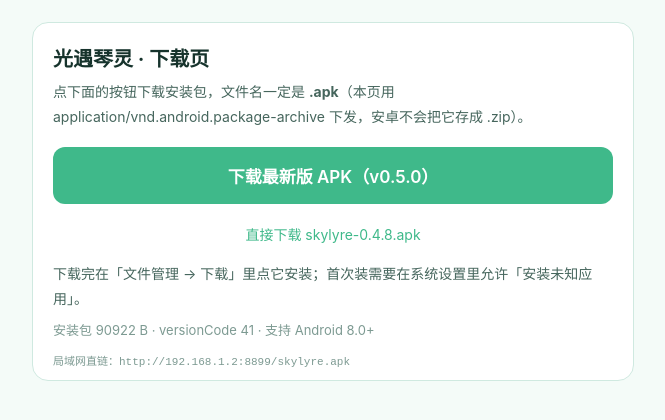
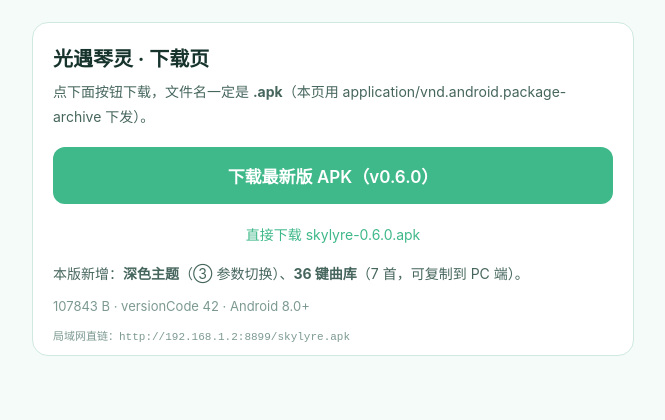
Before and after one commit to SPK-THK/skylyre, a plain HTML site: page index.html in a window 1280 px wide. Shown: the whole page, without its empty margins (307-972 px from the left). Drawn offline with Linux system fonts and the light colour scheme.

Commit message:
docs: 下载页更新到 v0.6.0

```diff
--- a/index.html
+++ b/index.html
@@ -1,22 +1,16 @@
 <!doctype html>
-<html lang="zh-CN"><head><meta charset="utf-8">
-<meta name="viewport" content="width=device-width,initial-scale=1">
+<html lang="zh-CN"><head><meta charset="utf-8"><meta name="viewport" content="width=device-width,initial-scale=1">
 <title>光遇琴灵 · 下载页</title>
-<style>
-body{font-family:-apple-system,"PingFang SC","Microsoft YaHei",sans-serif;background:#f4fbf8;color:#16332c;margin:0;padding:22px}
+<style>body{font-family:-apple-system,"PingFang SC","Microsoft YaHei",sans-serif;background:#f4fbf8;color:#16332c;margin:0;padding:22px}
 .card{max-width:560px;margin:0 auto;background:#fff;border:1px solid #cfe9e0;border-radius:16px;padding:20px 20px 12px}
-h1{font-size:20px;margin:0 0 8px}
-p{font-size:14px;line-height:1.75;color:#46665d;margin:8px 0}
+h1{font-size:20px;margin:0 0 8px}p{font-size:14px;line-height:1.75;color:#46665d;margin:8px 0}
 a.btn{display:block;text-align:center;background:#3fb98a;color:#fff;text-decoration:none;padding:16px;border-radius:12px;font-size:17px;font-weight:600;margin:18px 0 10px}
 a.alt{display:block;text-align:center;color:#3fb98a;text-decoration:none;padding:10px 0;font-size:14px}
-code{font-size:11px;color:#7d9a92;word-break:break-all;display:block;margin-top:10px}
-</style></head><body>
-<div class="card">
-<h1>光遇琴灵 · 下载页</h1>
-<p>点下面的按钮下载安装包，文件名一定是 <b>.apk</b>（本页用 application/vnd.android.package-archive 下发，安卓不会把它存成 .zip）。</p>
-<a class="btn" href="skylyre.apk" download>下载最新版 APK（v0.5.0）</a>
-<a class="alt" href="skylyre-0.4.8.apk">直接下载 skylyre-0.4.8.apk</a>
-<p>下载完在「文件管理 → 下载」里点它安装；首次装需要在系统设置里允许「安装未知应用」。</p>
-<p style="font-size:13px;color:#7d9a92">安装包 90922 B · versionCode 41 · 支持 Android 8.0+</p>
-<code>局域网直链：http://192.168.1.2:8899/skylyre.apk</code>
-</div></body></html>
+code{font-size:11px;color:#7d9a92;word-break:break-all;display:block;margin-top:10px}</style></head><body>
+<div class="card"><h1>光遇琴灵 · 下载页</h1>
+<p>点下面按钮下载，文件名一定是 <b>.apk</b>（本页用 application/vnd.android.package-archive 下发）。</p>
+<a class="btn" href="skylyre.apk" download>下载最新版 APK（v0.6.0）</a>
+<a class="alt" href="skylyre-0.6.0.apk">直接下载 skylyre-0.6.0.apk</a>
+<p>本版新增：<b>深色主题</b>（③ 参数切换）、<b>36 键曲库</b>（7 首，可复制到 PC 端）。</p>
+<p style="font-size:13px;color:#7d9a92">107843 B · versionCode 42 · Android 8.0+</p>
+<code>局域网直链：http://192.168.1.2:8899/skylyre.apk</code></div></body></html>
```
